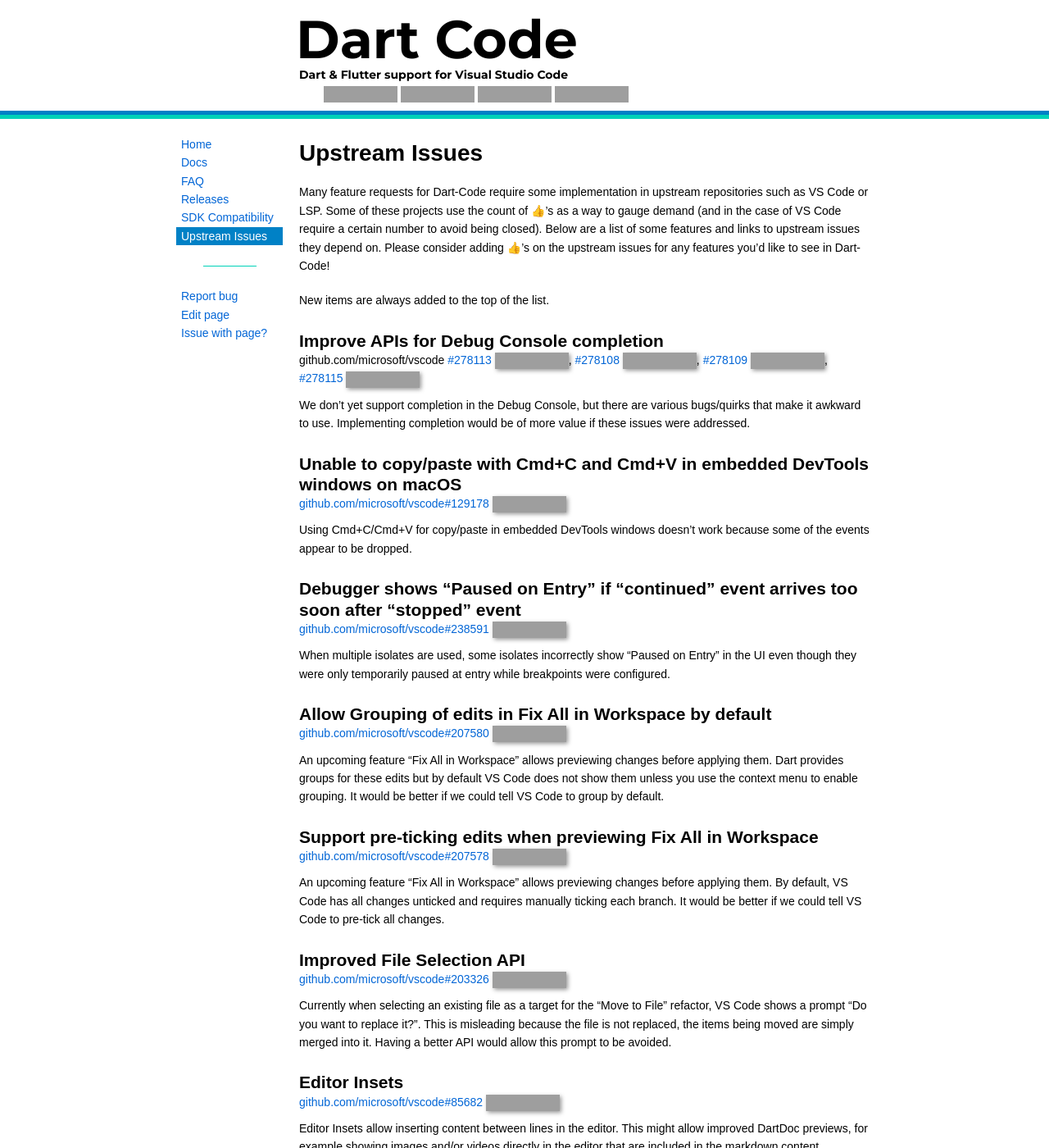
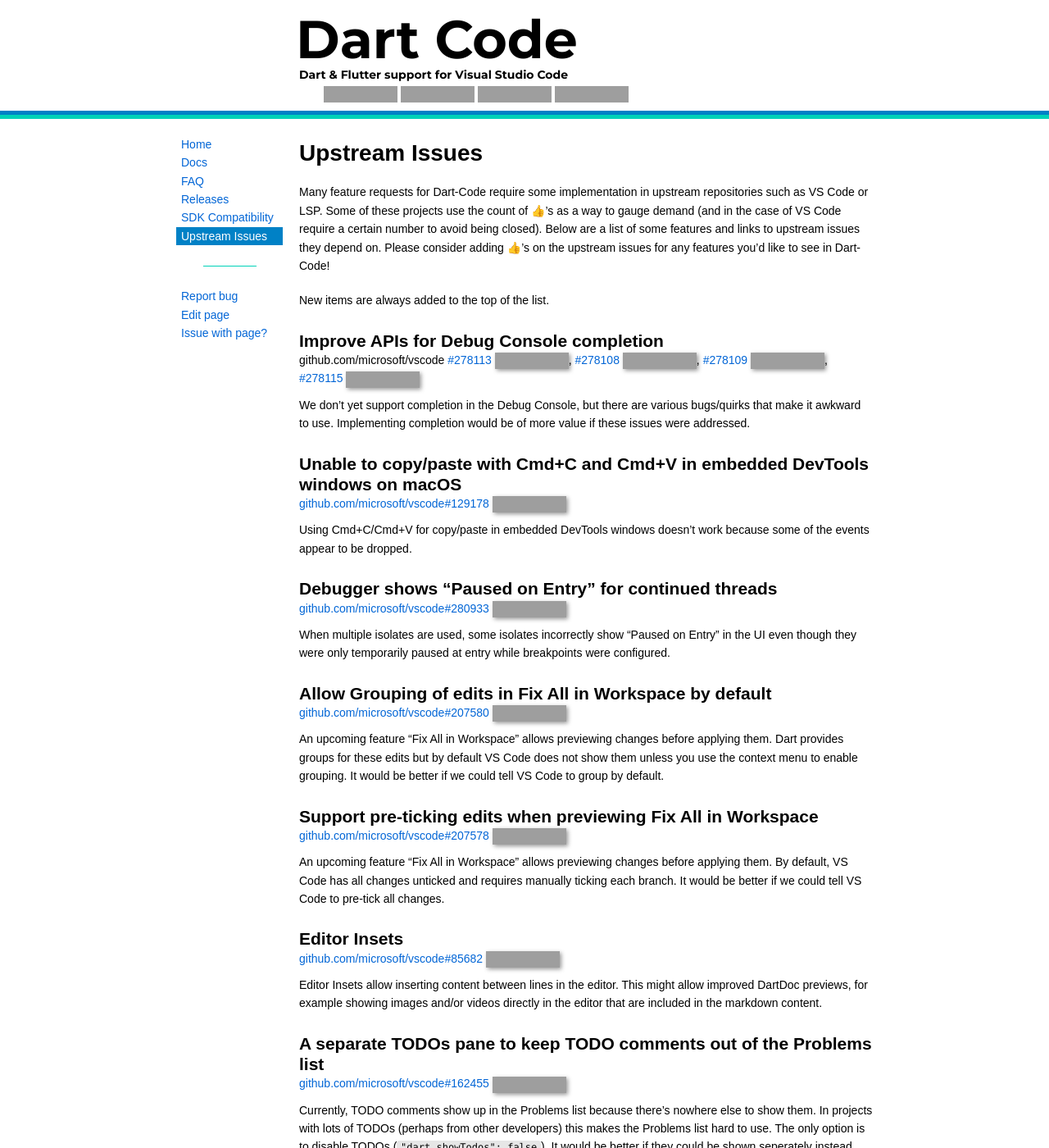
Before and after one commit to Dart-Code/Website, a Jekyll site: the page built from upstream-issues.md, in a window 1280 px wide and 1400 px high. Shown: the whole window at 82% size. Built offline with Jekyll 4.4.1, drawn with Linux system fonts in a browser that asks for light colours; grey boxes are pictures that could not be loaded.

Commit message:
Remove closed issue, and update another that came back

```diff
--- a/upstream-issues.md
+++ b/upstream-issues.md
@@ -19,8 +19,8 @@
 Using Cmd+C/Cmd+V for copy/paste in embedded DevTools windows doesn't work because some of the events appear to be dropped.
 
 
-## Debugger shows "Paused on Entry" if "continued" event arrives too soon after "stopped" event
-[github.com/microsoft/vscode#238591](https://github.com/microsoft/vscode/issues/238591) ![GitHub issue status](https://img.shields.io/github/issues/detail/state/microsoft/vscode/238591?label=%20)
+## Debugger shows "Paused on Entry" for continued threads
+[github.com/microsoft/vscode#280933](https://github.com/microsoft/vscode/issues/280933) ![GitHub issue status](https://img.shields.io/github/issues/detail/state/microsoft/vscode/280933?label=%20)
 
 When multiple isolates are used, some isolates incorrectly show "Paused on Entry" in the UI even though they were only temporarily paused at entry while breakpoints were configured.
 
@@ -36,11 +36,6 @@
 
 An upcoming feature "Fix All in Workspace" allows previewing changes before applying them. By default, VS Code has all changes unticked and requires manually ticking each branch. It would be better if we could tell VS Code to pre-tick all changes.
 
-
-## Improved File Selection API
-[github.com/microsoft/vscode#203326](https://github.com/microsoft/vscode/issues/203326) ![GitHub issue status](https://img.shields.io/github/issues/detail/state/microsoft/vscode/203326?label=%20)
-
-Currently when selecting an existing file as a target for the "Move to File" refactor, VS Code shows a prompt "Do you want to replace it?". This is misleading because the file is not replaced, the items being moved are simply merged into it. Having a better API would allow this prompt to be avoided.
 
 ## Editor Insets
 [github.com/microsoft/vscode#85682](https://github.com/microsoft/vscode/issues/85682) ![GitHub issue status](https://img.shields.io/github/issues/detail/state/microsoft/vscode/85682?label=%20)
```
